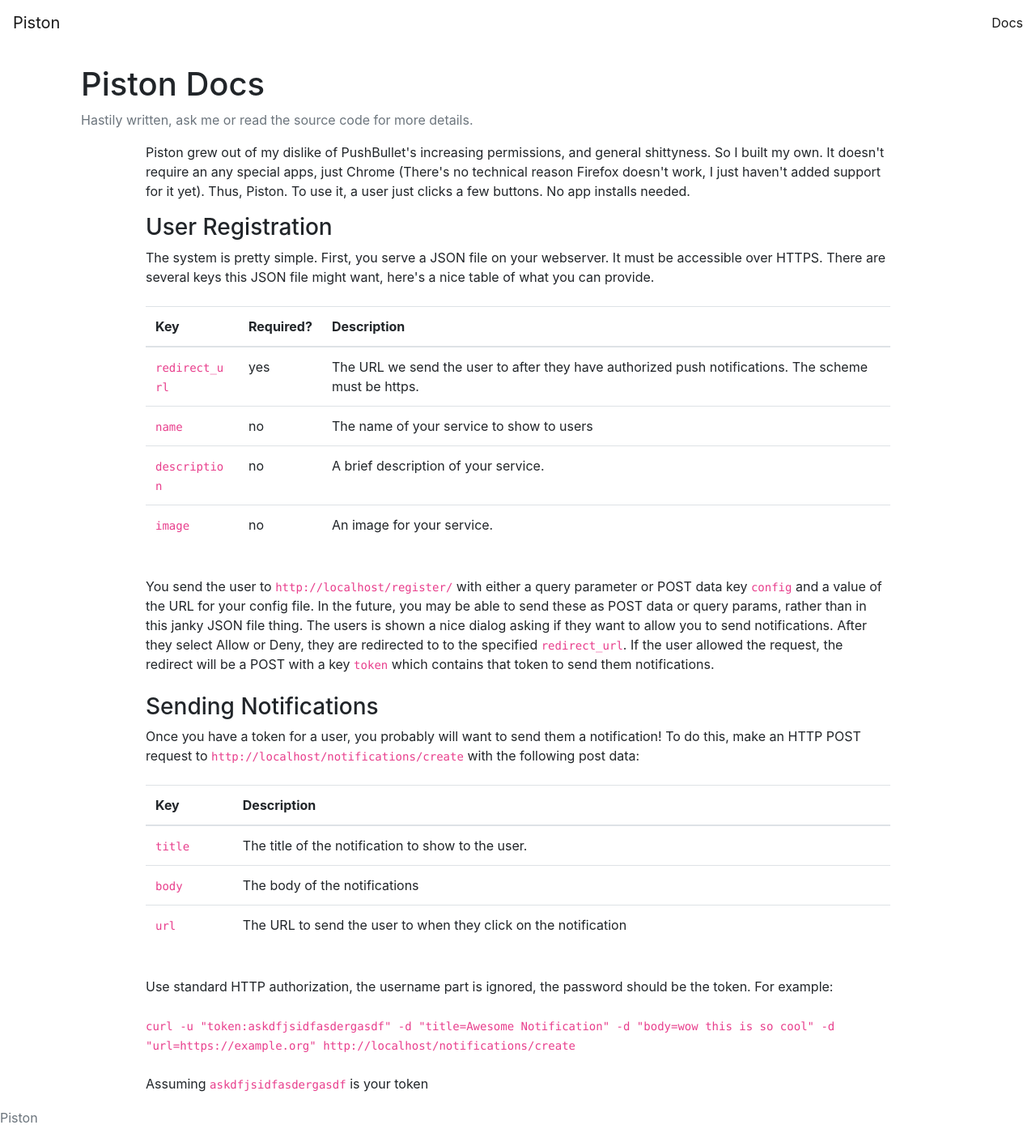
After one commit to thefinn93/piston, a Flask app: page /docs in a window 1280 px wide. The commit adds this page. Shown: the whole page at 81% size. Run offline with Flask 2, Linux system fonts and the light colour scheme; some libraries are stand-ins or nearby versions.

Commit message:
Some UI cleanup and some documentation

```diff
--- a/piston/__init__.py
+++ b/piston/__init__.py
@@ -39,6 +39,12 @@ def serviceworker():
     return app.send_static_file('js/serviceworker.js')
 
 
+@app.route('/docs')
+def docs():
+    """Render the documentation."""
+    return render_template('docs.html')
+
+
 @app.route("/manifest.json")
 def manifest():
     """Send the manifest."""
--- a/piston/static/css/main.css
+++ b/piston/static/css/main.css
@@ -9,3 +9,29 @@
 .hidden {
   display: none;
 }
+
+
+/* To make the footer work */
+html {
+  position: relative;
+  min-height: 100%;
+}
+
+body {
+  /* Margin bottom by footer height */
+  margin-bottom: 60px;
+}
+
+.footer {
+  position: absolute;
+  bottom: 0;
+  width: 100%;
+  /* Set the fixed height of the footer here */
+  height: 60px;
+  line-height: 60px; /* Vertically center the text there */
+}
+
+
+.single-card-page {
+  margin-top: 60px;
+}
--- a/piston/templates/base.html
+++ b/piston/templates/base.html
@@ -15,9 +15,23 @@
     <link rel="stylesheet" href="{{ url_for('static', filename='css/main.css') }}" />
   </head>
   <body>
-    <div class="container-fluid">
+    {% block body %}
+    <nav class="navbar navbar-light navbar-static-top bg-faded">
+      <a class="navbar-brand" href="{{ url_for('index') }}">Piston</a>
+      <ul class="nav navbar-nav">
+        <li class="nav-item">
+          <a class="nav-link{% if request.script_root + request.path == url_for('docs') %} active{% endif %}" href="{{ url_for('docs') }}">Docs</a>
+        </li>
+      </ul>
+    </nav>
+    <br />
+    <div class="container">
       {% block content %}{% endblock %}
     </div>
+    <footer class="footer text-xs-center text-muted">
+      Piston
+    </footer>
+    {% endblock %}
     {% block js %}{% endblock %}
   </body>
 </html>
--- /dev/null
+++ b/piston/templates/docs.html
@@ -0,0 +1,94 @@
+{% extends 'base.html' %}
+{% block title %}Docs{% endblock %}
+{% block content %}
+<div class="container">
+  <h1>Piston Docs</h1>
+  <p class="text-muted">Hastily written, ask me or read the source code for more details.</p>
+</div>
+<div class="row">
+  <div class="col-md-10 offset-md-1">
+    <p>
+      Piston grew out of my dislike of PushBullet's increasing permissions, and general shittyness.
+      So I built my own. It doesn't require an any special apps, just Chrome (There's no technical
+      reason Firefox doesn't work, I just haven't added support for it yet). Thus, Piston. To use
+      it, a user just clicks a few buttons. No app installs needed.
+    </p>
+    <h3>User Registration</h3>
+    The system is pretty simple. First, you serve a JSON file on your webserver. It must be
+    accessible over HTTPS. There are several keys this JSON file might want, here's a nice table of
+    what you can provide.
+    <br /><br />
+    <table class="table">
+      <thead>
+        <tr>
+          <th>Key</th>
+          <th>Required?</th>
+          <th>Description</th>
+        </tr>
+      </thead>
+      <tr>
+        <td><code>redirect_url</code></td>
+        <td>yes</td>
+        <td>The URL we send the user to after they have authorized push notifications. The scheme must be https.</td>
+      </tr>
+      <tr>
+        <td><code>name</code></td>
+        <td>no</td>
+        <td>The name of your service to show to users</td>
+      </tr>
+      <tr>
+        <td><code>description</code></td>
+        <td>no</td>
+        <td>A brief description of your service.</td>
+      </tr>
+      <tr>
+        <td><code>image</code></td>
+        <td>no</td>
+        <td>An image for your service.</td>
+      </tr>
+    </table>
+    <br />
+    You send the user to <code>{{ url_for('register.register_page', _external=true) }}</code>
+    with either a query parameter or POST data key <code>config</code> and a value of the URL for
+    your config file. In the future, you may be able to send these as POST data or query params,
+    rather than in this janky JSON file thing. The users is shown a nice dialog asking if they want
+    to allow you to send notifications. After they select Allow or Deny, they are redirected to
+    to the specified <code>redirect_url</code>. If the user allowed the request, the redirect will
+    be a POST with a key <code>token</code> which contains that token to send them notifications.
+    <br /><br />
+    <h3>Sending Notifications</h3>
+    Once you have a token for a user, you probably will want to send them a notification! To do
+    this, make an HTTP POST request to <code>{{ url_for('notification.create', _external=true) }}</code>
+    with the following post data:<br /><br />
+    <table class="table">
+      <thead>
+        <tr>
+          <th>Key</th>
+          <th>Description</th>
+        </tr>
+      </thead>
+      <tr>
+        <td><code>title</code></td>
+        <td>The title of the notification to show to the user.</td>
+      </tr>
+      <tr>
+        <td><code>body</code></td>
+        <td>The body of the notifications</td>
+      </tr>
+      <tr>
+        <td><code>url</code></td>
+        <td>The URL to send the user to when they click on the notification</td>
+      </td>
+    </table>
+    <br />
+    Use standard HTTP authorization, the username part is ignored, the password should be the token.
+    For example:
+    <br /><br />
+    <code>
+      curl -u "token:askdfjsidfasdergasdf" -d "title=Awesome Notification" -d "body=wow this is so cool" -d "url=https://example.org" {{ url_for('notification.create', _external=true) }}
+    </code>
+    <br /><br />
+    Assuming <code>askdfjsidfasdergasdf</code> is your token
+  </div>
+</div>
+{% endblock %}
--- a/piston/templates/register.html
+++ b/piston/templates/register.html
@@ -2,10 +2,8 @@
 
 {% block title %}Register{% endblock %}
 
-{% block content %}
-<br />
-<div class="card">
-
+{% block body %}
+<div class="card mx-auto single-card-page">
   <div class="card-block">
     <h4 class="card-title">Allow {% if c.name is string %}{{ c.name }}{% else %}{{ c.domain }}{% endif %} to send you notifications?</h4>
     <p class="card-subtitle text-muted">
```
Also changed, not shown: piston/templates/index.html (+4 -7 lines).
